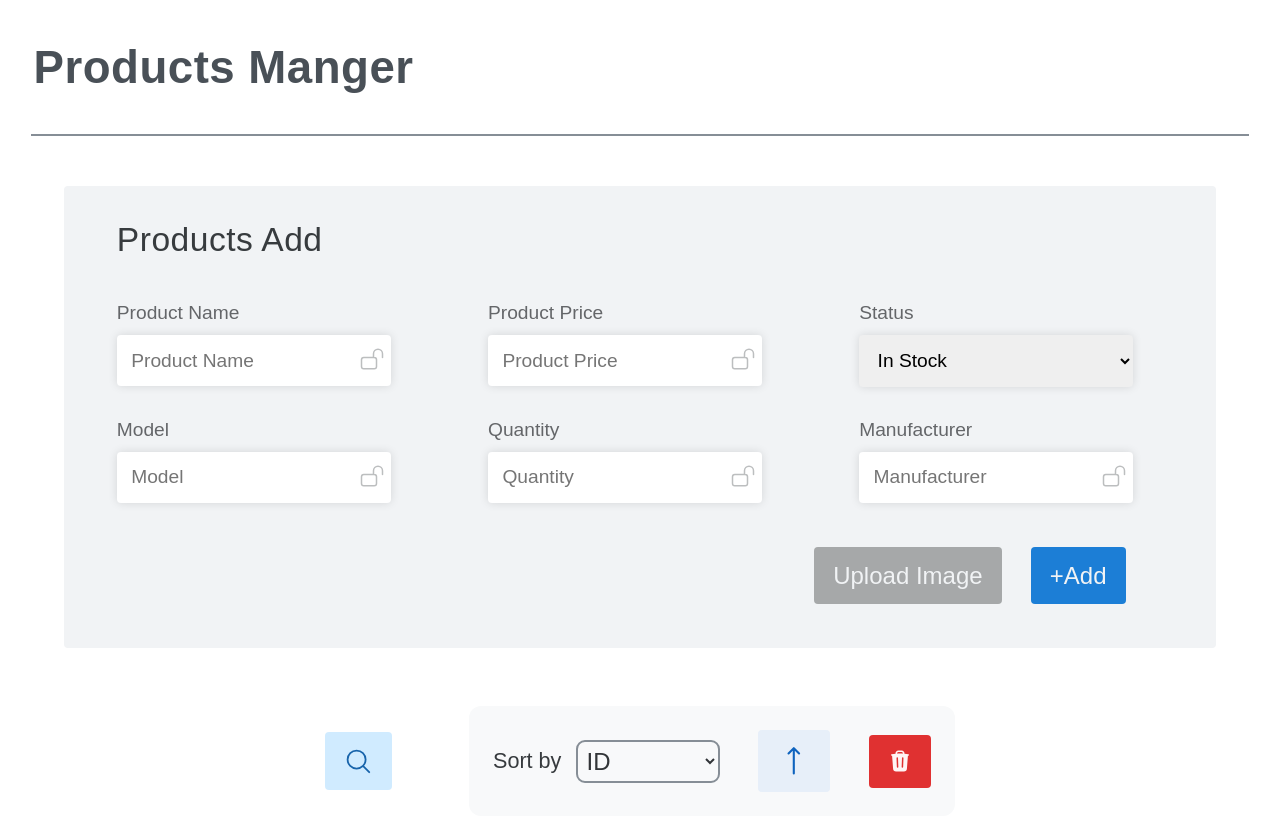
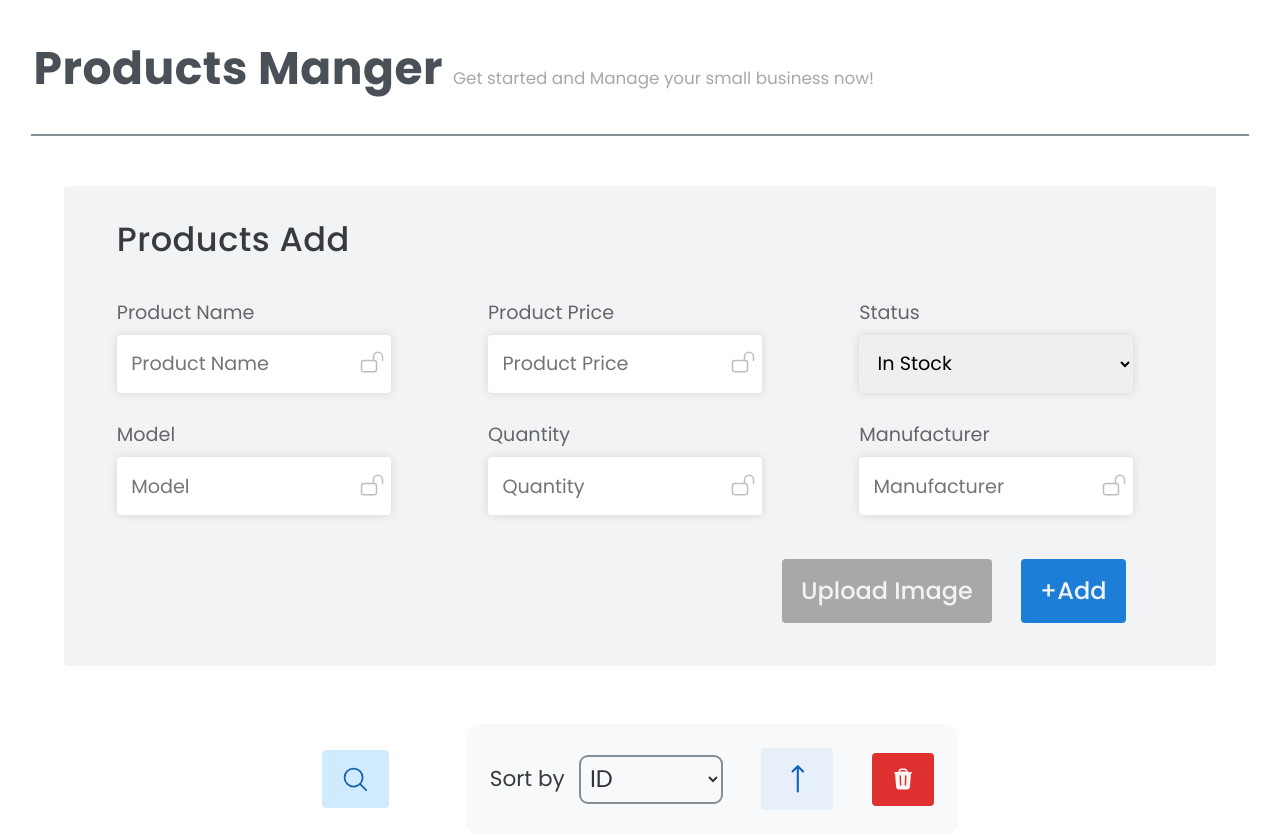
Before and after one commit to alysalah83/Product-Manger, a website built with Parcel: page src/index.html in a window 1280 px wide. Shown: the top 837 px of the page. Built offline with nearby package versions, Linux system fonts and the light colour scheme.

Commit message:
removeing C.L

```diff
--- a/src/JS/model.js
+++ b/src/JS/model.js
@@ -11,12 +11,9 @@ export const state = {
 export const setProduct = function (productValues) {
   state.id++;
   state.product = { ...productValues, id: state.id };
-  console.log(state.products);
   state.products.unshift(state.product);
   state.productsSorted = state.products;
   storgeProducts(state.products);
-
-  console.log(state.product, state.id);
 };
 
 const storgeProducts = function (products) {
@@ -29,14 +26,12 @@ export const getProducts = function () {
   state.products = data;
   state.productsSorted = data;
   state.id = state.products.at(0).id;
-  console.log(state.products);
 };
 
 export const sortProducts = function (option) {
   state.productsSorted = state.products.toSorted(
     (a, b) => b[option] - a[option]
   );
-  console.log(state.productsSorted);
 };
 
 export const setProductSortedOnload = function () {
@@ -51,7 +46,6 @@ export const clearAll = function () {
 };
 
 export const editProductsArr = function (id, valuesArr) {
-  console.log(id, valuesArr);
   const editedProductIndex = getIndex(state.products, id);
   state.products.at(editedProductIndex).name = valuesArr[0];
   state.products.at(editedProductIndex).model = valuesArr[1];
--- a/src/JS/view/editView.js
+++ b/src/JS/view/editView.js
@@ -49,7 +49,6 @@ class Edit {
       this.#clearOldValues();
 
       this.#tableElements.forEach(ele => {
-        console.log(ele);
         const value = ele.textContent;
         const isNumber = parseInt(value);
         const enableSelect = ele.classList.contains('status');
--- a/src/index.html
+++ b/src/index.html
@@ -6,11 +6,17 @@
     <link rel="stylesheet" href="style/media.css" />
     <link rel="stylesheet" href="style/general.css" />
     <link rel="stylesheet" href="style/main.css" />
+    <link rel="icon" type="image/png" href="./../icon.png" />
     <script type="module" defer src="JS/controll.js"></script>
-    <title>Image Genrator</title>
+    <title>Products Manger</title>
   </head>
   <body>
-    <header class="header"><h1 class="heading-1">Products Manger</h1></header>
+    <header class="header">
+      <h1 class="heading-1">Products Manger</h1>
+      <span class="header__text"
+        >Get started and Manage your small business now!</span
+      >
+    </header>
     <main class="main">
       <section class="section section__add">
         <h2 class="heading-2">Products Add</h2>
--- a/src/style/general.css
+++ b/src/style/general.css
@@ -1,3 +1,5 @@
+@import url('https://fonts.googleapis.com/css2?family=Poppins:ital,wght@0,100;0,200;0,300;0,400;0,500;0,600;0,700;0,800;0,900;1,100;1,200;1,300;1,400;1,500;1,600;1,700;1,800;1,900&display=swap');
+
 * {
   padding: 0;
   margin: 0;
@@ -10,7 +12,7 @@ html {
 
 body {
   box-sizing: border-box;
-  font-family: sans-serif;
+  font-family: 'Poppins', 'Roboto', sans-serif;
   background-color: #fff;
   color: #343a40;
   font-weight: 400;
@@ -32,6 +34,7 @@ body {
 }
 
 .btn {
+  font-family: inherit;
   display: flex;
   align-items: center;
   justify-content: center;
--- a/src/style/main.css
+++ b/src/style/main.css
@@ -5,6 +5,7 @@
 }
 
 .heading-1 {
+  display: inline-block;
   font-size: 3.8rem;
   font-weight: 700;
   letter-spacing: 0.5px;
@@ -20,6 +21,13 @@
   bottom: 0;
   left: 50%;
   transform: translateX(-50%);
+}
+
+.header__text {
+  display: inline-block;
+  margin-left: 0.4rem;
+  font-size: 1.4rem;
+  color: #a6a8a9;
 }
 
 .main {
@@ -60,6 +68,7 @@
 }
 
 .input {
+  font-family: inherit;
   padding: 1.2rem;
   font-size: 1.6rem;
   width: 80%;
@@ -190,6 +199,7 @@
 }
 
 .input__select {
+  font-family: inherit;
   width: 12rem;
   font-size: 2rem;
   padding: 0.4rem;
```
Also changed, not shown: icon.png (added).
